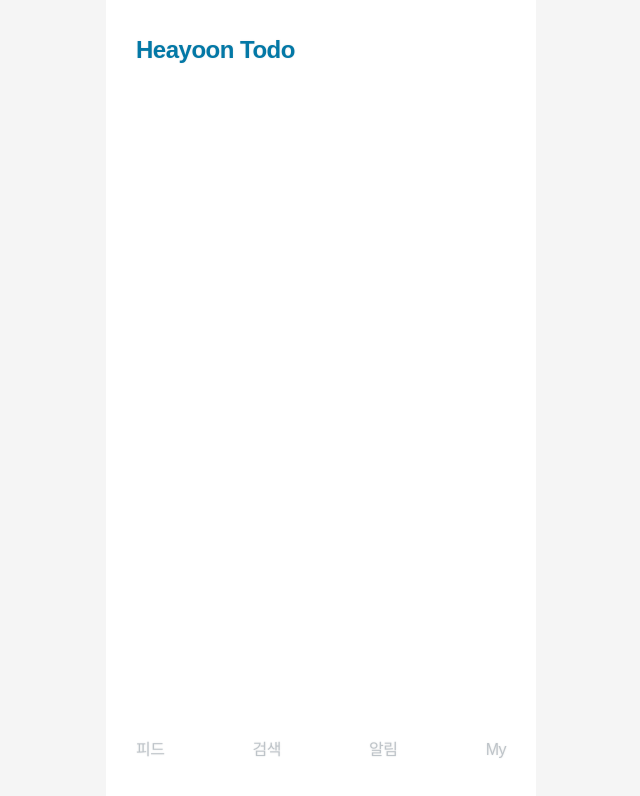
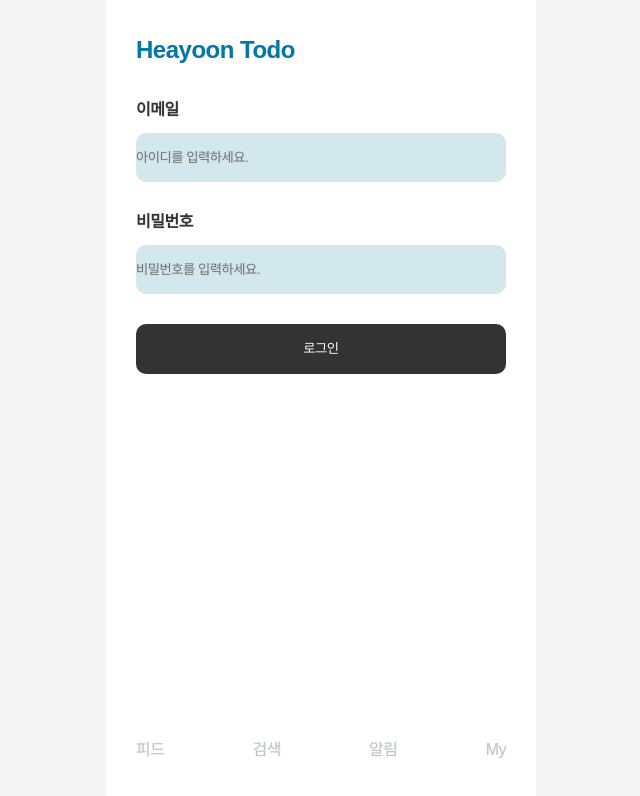
Before and after one commit to hey-yoon/Todolist, a React (Create React App) app: page /signIn in a window 1280 px wide. Shown: the top 796 px of the page, without its empty margins (319-959 px from the left). Built offline with nearby package versions, Linux system fonts and the light colour scheme.

Commit message:
로그인 구현

```diff
--- a/src/pages/signIn/SignIn.js
+++ b/src/pages/signIn/SignIn.js
@@ -1,10 +1,69 @@
 import React from 'react';
+import { useForm } from 'react-hook-form';
+import BasicButton from '../../components/button/BasicButton';
+import { useNavigate } from 'react-router-dom';
+import S from './style';
+import Input from '../../components/input/style';
+
 
 const SignIn = () => {
+    const { register, handleSubmit, getValues, formState: { isSubmitted, isSubmitting, errors}} = useForm({mode : "onchange"});
+
+    // 정규식(아이디,패스워드)
+    const emailRegex = /^[a-zA-Z0-9._%+-]+@[a-zA-Z0-9.-]+\.[a-zA-Z]{2,}$/;
+    const passwordRegex = /^(?=.*\d)(?=.*[a-z])(?=.*[!@#])[\da-zA-Z!@#]{8,}$/;
+
+    // 페이지를 넘겨줄 수 있는 훅폼
+    const navigate = useNavigate();
+
+
+
     return (
-        <div>
+        <S.Form onSubmit={handleSubmit(async(data)=>{
 
-        </div>
+        })}>
+            {/* 이메일 */}
+            <S.Label>
+                <S.Title>이메일</S.Title>
+                <Input size={"full"} shape={"small"} variant={"blue"} color={"black"} type="text" id="email" name="email" placeholder="아이디를 입력하세요."
+
+                {...register("email",{
+                    required: true,
+                    pattern:{
+                        value: emailRegex,
+                    }
+                })}
+                />
+                {errors?.email?.type === 'required' && (
+                    <S.ConfirmMessage>이메일을 입력해주세요.</S.ConfirmMessage>
+                )}
+                {errors?.email?.type === 'pattern' && (
+                    <S.ConfirmMessage>이메일 양식에 맞게 입력해주세요.</S.ConfirmMessage>
+                )}
+            </S.Label>
+            {/* 비밀번호 */}
+            <S.Label>
+                <S.Title>비밀번호</S.Title>
+                <Input size={"full"} shape={"small"} variant={"blue"} color={"black"} type="password" id="password" name="password" placeholder="비밀번호를 입력하세요."
+
+                {...register("password",{
+                    required: true,
+                    pattern:{
+                        value: passwordRegex,
+                    }
+                })}
+                />
+                {errors?.password?.type === "required" && (
+                    <S.ConfirmMessage>비밀번호를 입력해주세요.</S.ConfirmMessage>)
+                }
+                {errors?.password?.type === "pattern" && (
+                    <S.ConfirmMessage>소문자, 숫자, 특수문자 각 하나씩 포함한 8자리 이상이여야 합니다. *!@#만 사용가능</S.ConfirmMessage>)
+                }
+            </S.Label>
+
+
+            <BasicButton size={"full"} shape={"small"} variant={"black"} color={"white"}>로그인</BasicButton>
+        </S.Form>
     );
 };
 
--- a/src/pages/signIn/style.js
+++ b/src/pages/signIn/style.js
@@ -0,0 +1,29 @@
+import styled from "styled-components";
+import { flexCenterColumn } from "../../global/common";
+
+const S = {};
+  S.SignUpWrapper = styled.div`
+    ${flexCenterColumn}
+    height: 600px;
+  `
+  S.Title = styled.p`
+    font-size : 16px;
+    color : #333;
+    font-weight: 600;
+    margin: 0 0 12px 0;
+  `
+  S.ConfirmMessage = styled.p`
+    font-size: 12px;
+    color : #b965F1;
+    padding-top: 10px;
+  `
+  S.Label = styled.label`
+    display: block;
+    width: 100%;
+    margin: 0 0 30px 0;
+  `
+  S.Form = styled.form`
+    width: 100%;
+    height: 100%;
+  `
+export default S;
```
